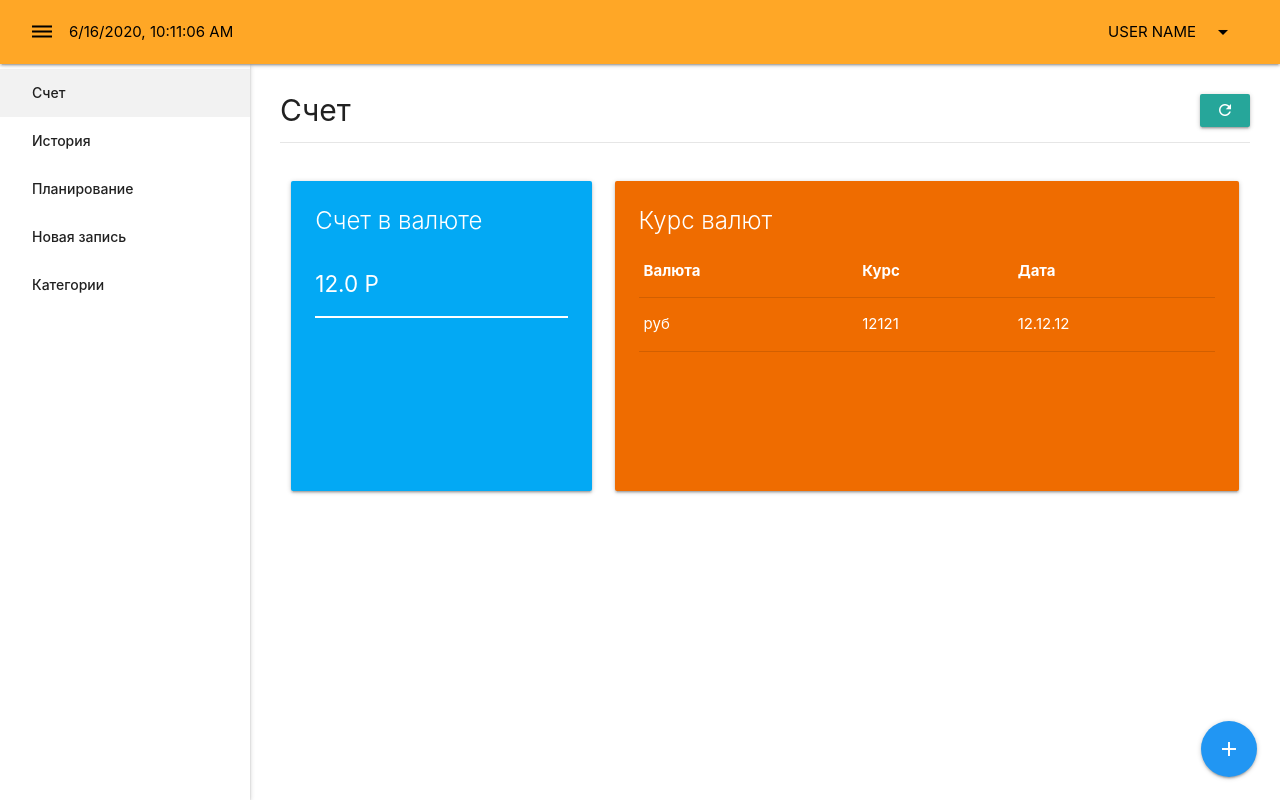
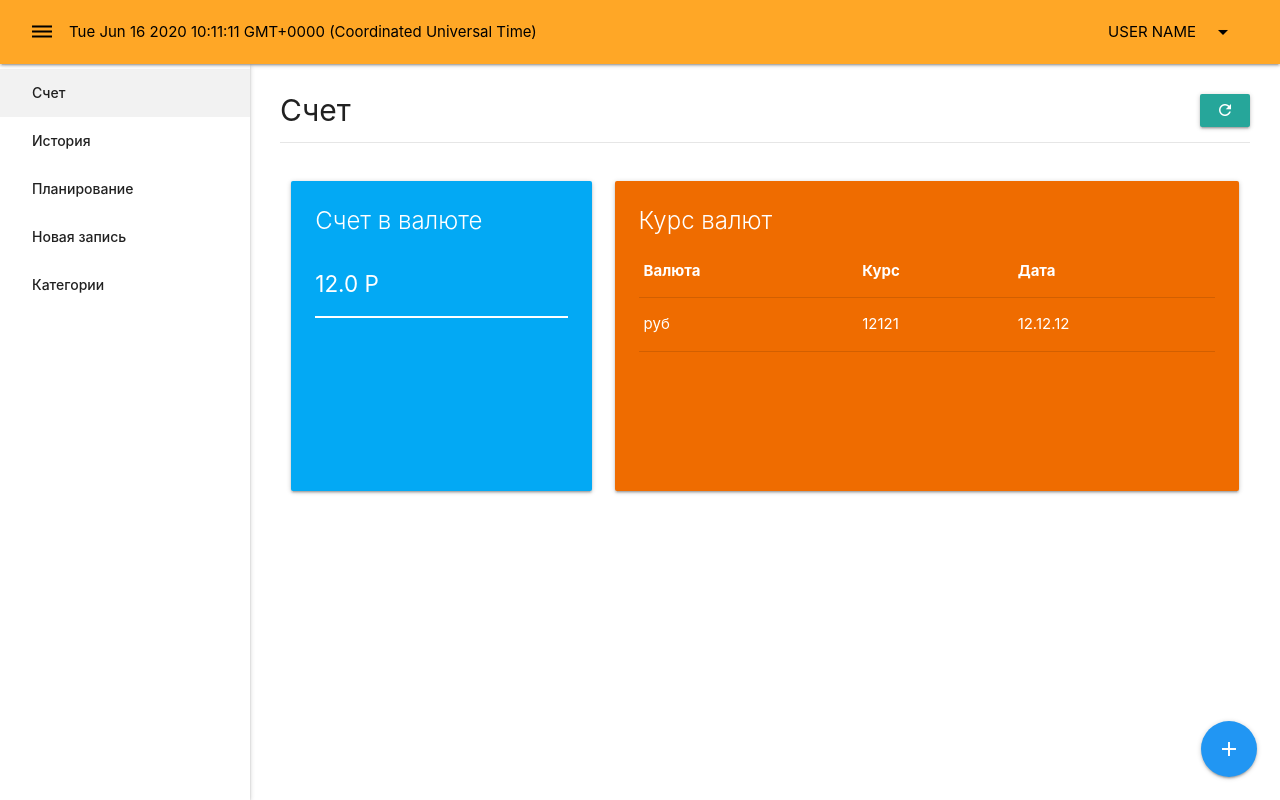
Before and after one commit to TigranMnjoyan96/SRM_VUE, a Vue app: page / in a window 1280 px wide. Built offline with nearby package versions, Linux system fonts and the light colour scheme.

Commit message:
--- Auto-Git Commit ---

```diff
--- a/src/layouts/partials/Navbar.vue
+++ b/src/layouts/partials/Navbar.vue
@@ -5,7 +5,7 @@
                 <a href="#" @click.prevent="$emit('hideSidebar')">
                     <i class="material-icons black-text">dehaze</i>
                 </a>
-                <span class="black-text">{{ currentTime }}</span>
+                <span class="black-text">{{ date }}</span>
             </div>
 
             <ul class="right hide-on-small-and-down">
@@ -43,6 +43,11 @@
    return new Date(Date.now()).toLocaleString();
   }
  },
+ data() {
+  return {
+   date: new Date()
+  }
+ },
  methods: {
   logOut() {
    this.$router.push('/login?message=logout');
@@ -52,7 +57,14 @@
   window.M.Dropdown.init(this.$refs.dropdown, {
    coverTrigger: false,
    hover: true
-  })
+  }),
+  setInterval(() => {
+   this.date = new Date()
+  }, 1000)
+ },
+ beforeDestroy() {
+  console.log('destroy');
+
  }
 }
 </script>
```
Also changed, not shown: .autogit/logs/log-16-5-2020-14-41-14.txt (added).
